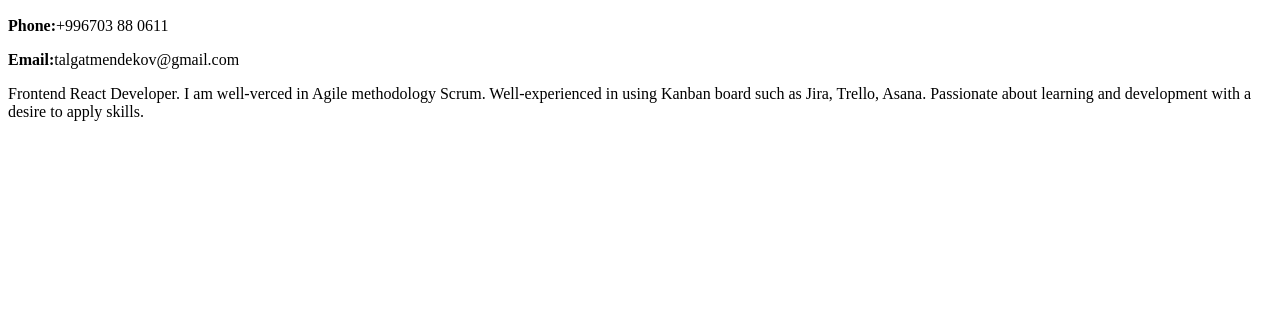
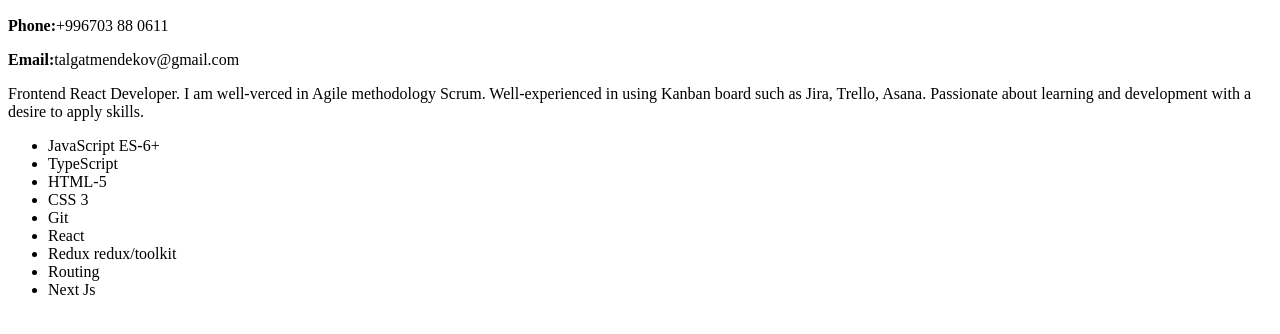
Before and after one commit to talgatmendekov/rsschool-cv, a plain HTML site: page index.html in a window 1280 px wide. Shown: the part 110-444 px from the top of the page. Drawn offline with Linux system fonts and the light colour scheme.

Commit message:
upate: add some info

```diff
--- a/index.html
+++ b/index.html
@@ -17,6 +17,19 @@
         <section class="summary">
             <p>Frontend React Developer. I am well-verced in Agile methodology Scrum. Well-experienced in using Kanban board such as Jira, Trello, Asana. Passionate about learning and development with a desire  to apply skills.</p>
         </section>
+        <section class="skills">
+            <ul>
+                <li>JavaScript ES-6+</li>
+                <li>TypeScript</li>
+                <li>HTML-5</li>
+                <li>CSS 3</li>
+                <li>Git</li>
+                <li>React</li>
+                <li>Redux redux/toolkit</li>
+                <li>Routing</li>
+                <li>Next Js</li>
+            </ul>
+        </section>
     </main>
 </body>
 </html>
```
